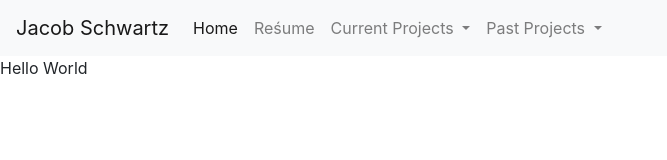
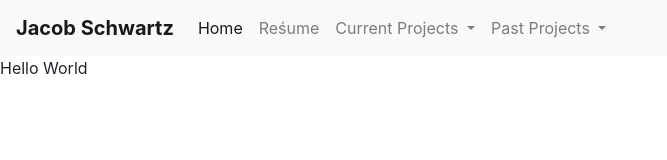
Before and after one commit to JTSchwartz/jtschwartz.github.io, a plain HTML site: page index.html in a window 1280 px wide. Shown: the whole page, without its empty margins (0-667 px from the left). Drawn offline with nearby package versions, Linux system fonts and the light colour scheme.

Commit message:
Figured out what the fuck the collapse feature did

```diff
--- a/index.html
+++ b/index.html
@@ -17,8 +17,11 @@
 
     <header>
         <nav class="navbar navbar-expand-lg navbar-light bg-light">
-            <a class="navbar-brand" href="#" onclick="false">Jacob Schwartz</a>
-
+            <a class="navbar-brand" href="#" onclick="false"><strong>Jacob Schwartz</strong></a>
+            <!--<button class="navbar-toggler" type="button" data-toggle="collapse" data-target="#navbarNavDropdown" aria-controls="navbarNavDropdown" aria-expanded="false" aria-label="Toggle navigation">-->
+                <!--<span class="navbar-toggler-icon"></span>-->
+            <!--</button>-->
+            <div class="collapse navbar-collapse" id="navbarNavDropdown">
                 <ul class="navbar-nav">
                     <li class="nav-item active">
                         <a class="nav-link" href="https://jtschwartz.github.io">Home <span class="sr-only">(current)</span></a>
@@ -47,6 +50,7 @@
                         </div>
                     </li>
                 </ul>
+            </div>
         </nav>
     </header>
 
```
Lines whose indentation alone changed are shown as unchanged.
